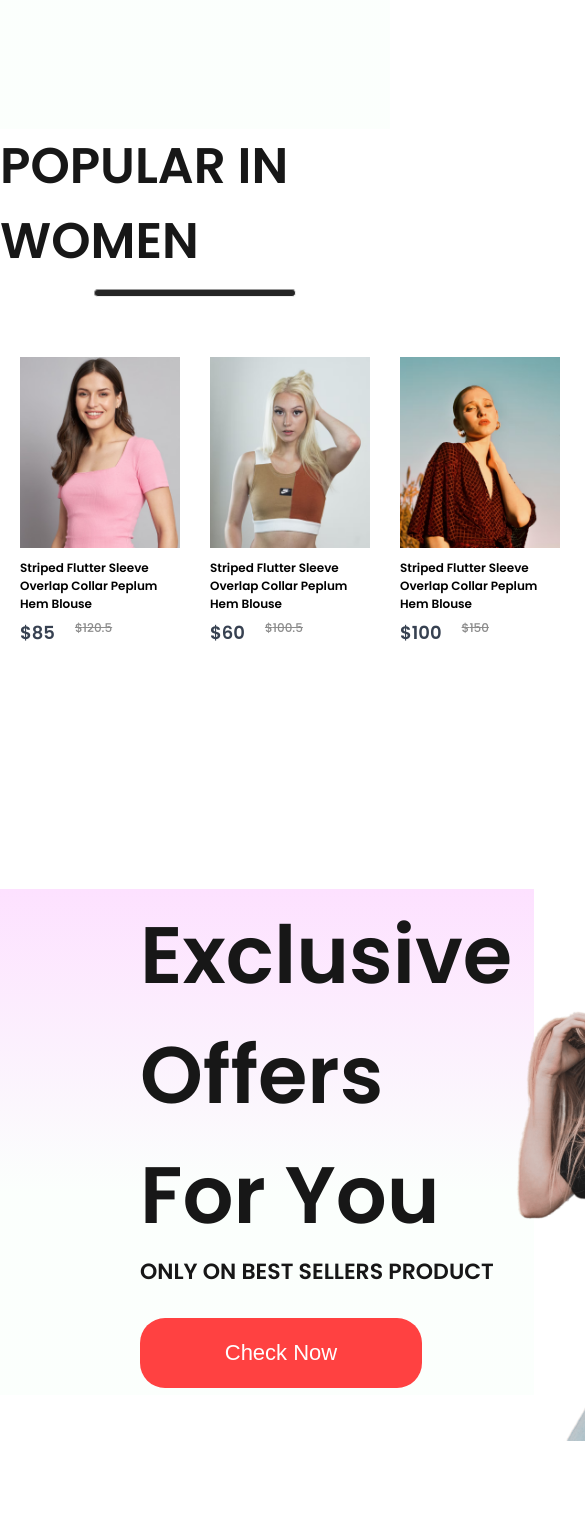
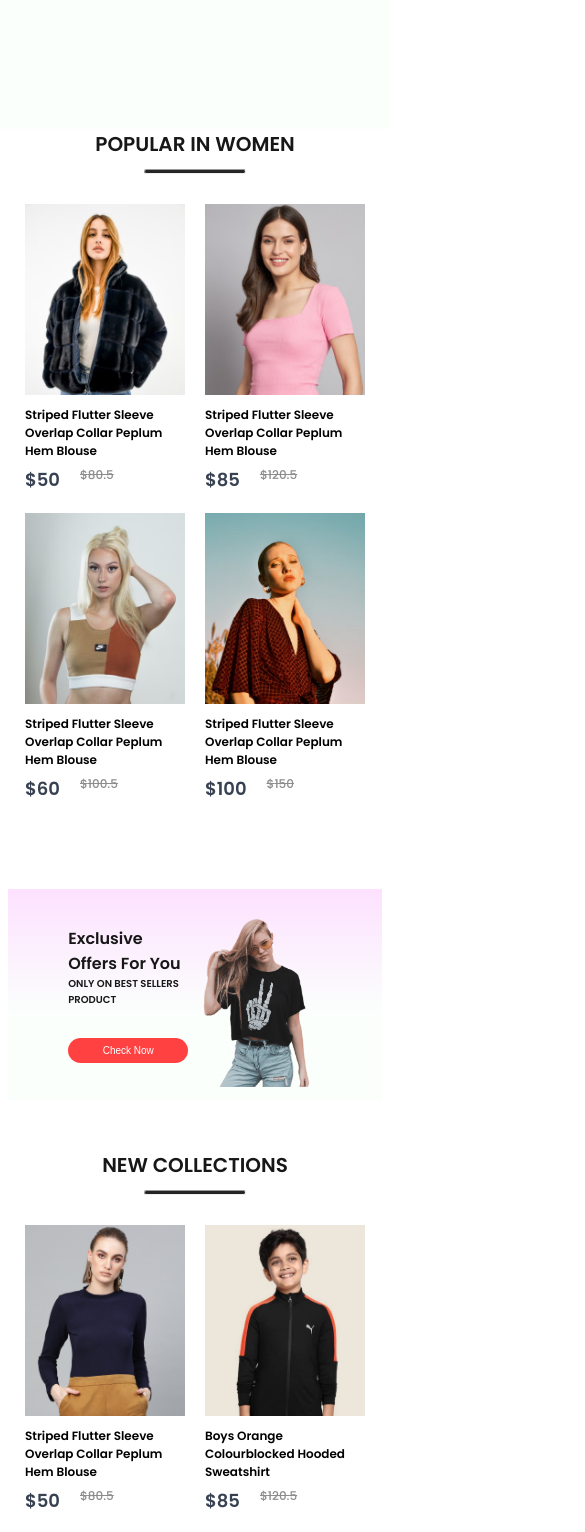
Before and after one commit to aditya-k-maurya/ecommerce, a React (Create React App) app in the folder frontend/: page / in a window 390 px wide. Shown: the part 800-2332 px from the top of the page, 585 px wide, since content can reach past the window. Built offline with nearby package versions, Linux system fonts and the light colour scheme.

Commit message:
newCollection offer and popular component responsiveness

```diff
--- a/frontend/src/Components/Items/Item.css
+++ b/frontend/src/Components/Items/Item.css
@@ -82,7 +82,7 @@
   }
 }
 
-@media(max-width:500px){
+@media(max-width:600px){
   .item{
     width: 160px;
   }
--- a/frontend/src/Components/NewCollections/NewCollections.css
+++ b/frontend/src/Components/NewCollections/NewCollections.css
@@ -31,3 +31,64 @@
   margin-top: 40px;
   gap: 20px;
 }
+
+@media (max-width: 1280px) {
+
+	.new-collections h1 {
+		font-size: 40px;
+	}
+
+	.new-collections hr {
+		width: 160px;
+		height: 4px;
+	}
+
+	.new-collections-item {
+		gap: 20px;
+		margin-top: 30px;
+	}
+}
+
+@media (max-width: 1024px) {
+
+	.new-collections h1 {
+		font-size: 30px;
+	}
+
+	.new-collections hr {
+		width: 120px;
+		height:3px;
+	}
+
+	.collections {
+		gap: 15px;
+		margin-top: 20px;
+	}
+}
+
+@media(max-width:800px){
+
+  .new-collections{
+    gap:10px;
+  }
+  .new-collections h1{
+    font-size: 20px;
+  }
+
+  .new-collections hr{
+    width: 100px;
+  }
+
+  .collections{
+    gap:5px;
+  }
+}
+
+@media (max-width:600px) {
+
+  .collections{
+    display: grid;
+    grid-template-columns: 1fr 1fr;
+    gap: 20px;
+  }
+}
--- a/frontend/src/Components/Offer/Offers.css
+++ b/frontend/src/Components/Offer/Offers.css
@@ -47,3 +47,114 @@
   justify-content: flex-end;
   padding-top: 50px;
 }
+
+@media(max-width:1280px){
+  .offers{
+    padding: 0px 80px;
+    margin-bottom: 120px;
+  }
+
+  .offers-left h1{
+    font-size: 40px;
+  }
+
+  .offers-left p{
+    font-size: 18px;
+  }
+
+  .offers-right img{
+    width:300px;
+  }
+
+  .offers-left button{
+    width: 220px;
+    height: 50px;
+    font-size: 18px;
+  }
+
+  .offers-right{
+    padding-top: 30px;
+  }
+}
+
+
+@media(max-width:1024px){
+  .offers{
+    padding: 0px 60px;
+    margin-bottom: 80px;
+    height: 40vh;
+  }
+
+  .offers-left h1{
+    font-size: 30px;
+  }
+
+  .offers-left p{
+    font-size: 16px;
+  }
+
+  .offers-right img{
+    width:200px;
+  }
+
+  .offers-left button{
+    width: 160px;
+    height: 40px;
+    font-size: 16px;
+  }
+
+  .offers-right{
+    padding-top: 10px;
+  }
+}
+
+
+@media(max-width:800px){
+  .offers{
+    margin-bottom: 60px;
+  }
+
+  .offers-left h1{
+    font-size: 22px;
+  }
+
+  .offers-left p{
+    font-size: 13px;
+  }
+
+  .offers-right img{
+    width:180px;
+  }
+
+  .offers-left button{
+    width: 160px;
+    height: 30px;
+    font-size: 12px;
+  }
+
+}
+
+@media (max-width:500px) {
+  .offers{
+    height: 25vh;
+    margin-bottom: 50px;
+  }
+
+  .offers-left h1{
+    font-size: 16px;
+  }
+
+  .offers-left p{
+    font-size: 10px;
+  }
+
+  .offers-right img{
+    width:120px;
+  }
+
+  .offers-left button{
+    width: 120px;
+    height: 25px;
+    font-size: 10px;
+  }
+}
--- a/frontend/src/Components/Popular/Popular.css
+++ b/frontend/src/Components/Popular/Popular.css
@@ -1,4 +1,4 @@
-.popular{
+.popular {
 	display: flex;
 	flex-direction: column;
 	align-items: center;
@@ -6,21 +6,92 @@
 	height: 90vh;
 }
 
-.popular h1{
+.popular h1 {
 	color: #171717;
 	font-size: 50px;
 	font-weight: 600;
 }
 
-.popular hr{
+.popular hr {
 	width: 200px;
 	height: 6px;
 	border-radius: 10px;
 	background-color: #252525;
 }
 
-.popular-item{
+.popular-item {
 	margin-top: 50px;
 	display: flex;
 	gap: 30px;
 }
+
+@media (max-width: 1280px) {
+	.popular {
+		height: 70vh;
+	}
+
+	.popular h1 {
+		font-size: 40px;
+	}
+
+	.popular hr {
+		width: 160px;
+		height: 4px;
+	}
+
+	.popular-item {
+		gap: 20px;
+		margin-top: 30px;
+	}
+}
+
+@media (max-width: 1024px) {
+	.popular {
+		height: 60vh;
+	}
+
+	.popular h1 {
+		font-size: 30px;
+	}
+
+	.popular hr {
+		width: 120px;
+		height:3px;
+	}
+
+	.popular-item {
+		gap: 15px;
+		margin-top: 20px;
+	}
+}
+
+@media(max-width:800px){
+  .popular{
+    height: 50vh;
+
+  }
+
+  .popular h1{
+    font-size: 20px;
+  }
+
+  .popular hr{
+    width: 100px;
+  }
+
+  .popular-item{
+    gap:5px;
+  }
+}
+
+@media (max-width:500px) {
+  .popular{
+    height: 90vh;
+  }
+
+  .popular-item{
+    display: grid;
+    grid-template-columns: 1fr 1fr;
+    gap: 20px;
+  }
+}
```
Lines whose indentation alone changed are shown as unchanged.
